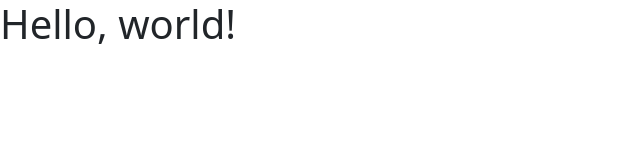
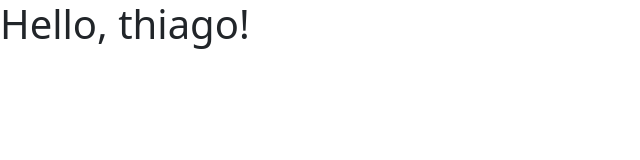
Before and after one commit to gtpd-ent/gtpd-ent.github.io, a plain HTML site: page index.html in a window 1280 px wide. Shown: the whole page, without its empty margins (0-640 px from the left). Drawn offline with nearby package versions, Linux system fonts and the light colour scheme.

Commit message:
saludo a un amigo}

```diff
--- a/index.html
+++ b/index.html
@@ -11,7 +11,7 @@
     <title>Hello, world!</title>
   </head>
   <body>
-    <h1>Hello, world!</h1>
+    <h1>Hello, thiago!</h1>
 
     <!-- Optional JavaScript; choose one of the two! -->
 
```
